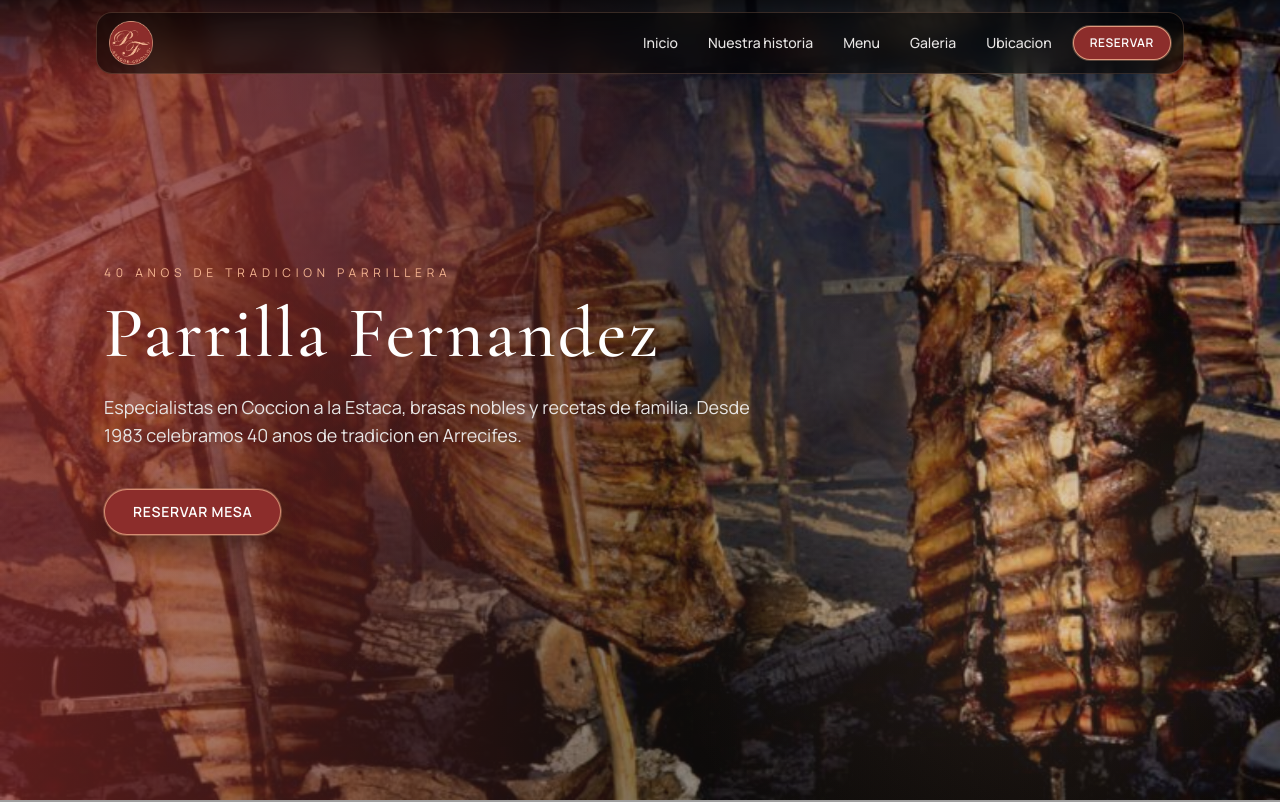
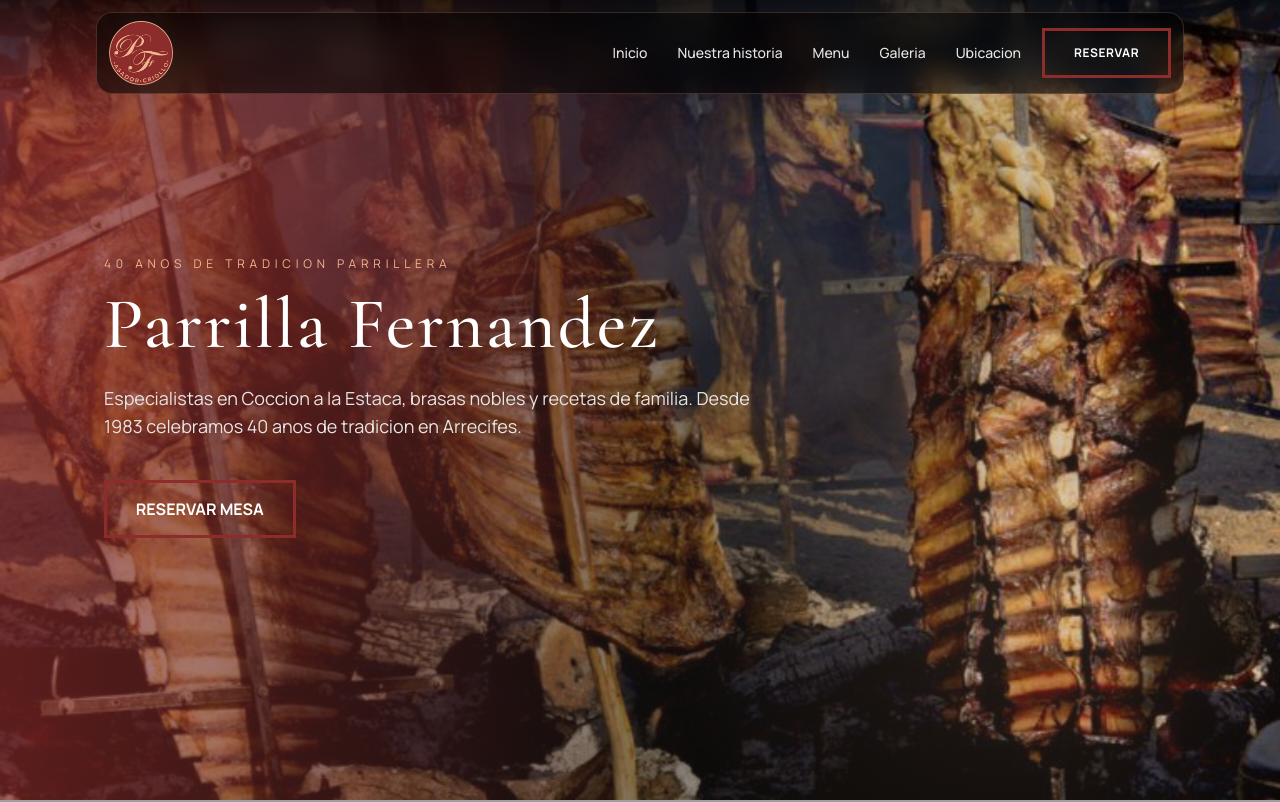
Before and after one commit to valentinomaseda/parrilla-fernandez, a React (Vite) app: page / in a window 1280 px wide. Shown: the top 802 px of the page. Built offline with nearby package versions, Linux system fonts and the light colour scheme; grey boxes are pictures that could not be loaded.

Commit message:
feat: update button styles and structure for consistency across components

```diff
--- a/src/components/Footer.jsx
+++ b/src/components/Footer.jsx
@@ -19,7 +19,7 @@
             href="https://wa.me/5492478460000?text=Hola%20Parrilla%20Fernandez,%20quiero%20reservar%20una%20mesa"
             target="_blank"
             rel="noreferrer"
-            className="mt-5 inline-flex rounded-full border border-brand-cream/70 bg-brand-red px-5 py-2 text-sm font-semibold uppercase tracking-wide text-white transition hover:bg-[#7a2523]"
+            className="btn mt-5 text-sm uppercase tracking-wide"
           >
             Reservar por WhatsApp
           </a>
--- a/src/components/HeroSection.jsx
+++ b/src/components/HeroSection.jsx
@@ -44,17 +44,21 @@
           Desde 1983 celebramos 40 anos de tradicion en Arrecifes.
         </motion.p>
 
-        <motion.a
+        <motion.div
           initial={{ opacity: 0, y: 24 }}
           animate={{ opacity: 1, y: 0 }}
           transition={{ duration: 0.7, delay: 0.3 }}
-          href="https://wa.me/5492478460000?text=Hola%20Parrilla%20Fernandez,%20quiero%20reservar%20una%20mesa"
-          target="_blank"
-          rel="noreferrer"
-          className="mt-10 inline-flex items-center rounded-full border border-brand-cream/70 bg-brand-red px-7 py-3 text-sm font-semibold uppercase tracking-wider text-white shadow-glow transition duration-300 hover:bg-[#7a2523]"
+          className="mt-10"
         >
-          Reservar Mesa
-        </motion.a>
+          <a
+            className="btn"
+            href="https://wa.me/5492478460000?text=Hola%20Parrilla%20Fernandez,%20quiero%20reservar%20una%20mesa"
+            target="_blank"
+            rel="noreferrer"
+          >
+            RESERVAR MESA
+          </a>
+        </motion.div>
       </div>
     </header>
   );
--- a/src/components/Navbar.jsx
+++ b/src/components/Navbar.jsx
@@ -22,7 +22,7 @@
       <div className="mx-auto max-w-6xl px-4 pt-3 sm:px-8">
         <div className="flex items-center justify-between rounded-2xl border border-brand-cream/20 bg-black/55 px-3 py-2 backdrop-blur-md">
           <a href="#inicio" className="shrink-0" aria-label="Ir al inicio">
-            <img src="/logo.png" alt="Parrilla Fernandez" className="h-10 w-auto sm:h-11" />
+            <img src="/logo.png" alt="Parrilla Fernandez" className="h-14 w-auto sm:h-16 transition-all duration-200" />
           </a>
 
           <div className="hidden items-center gap-1 md:flex">
@@ -40,7 +40,7 @@
               href={reserveHref}
               target="_blank"
               rel="noreferrer"
-              className="ml-1 rounded-full border border-brand-cream/80 bg-brand-red px-4 py-2 text-xs font-semibold uppercase tracking-wider text-white shadow-glow transition hover:bg-[#7a2523]"
+              className="btn ml-1 text-xs uppercase tracking-wider"
             >
               Reservar
             </a>
--- a/src/index.css
+++ b/src/index.css
@@ -1,3 +1,36 @@
+/* Botón CTA estilo Uiverse.io */
+.btn {
+  display: inline-block;
+  padding: 0.9rem 1.8rem;
+  font-size: 16px;
+  font-weight: 700;
+  color: white;
+  border: 3px solid #8c2d2b;
+  cursor: pointer;
+  position: relative;
+  background-color: transparent;
+  text-decoration: none;
+  overflow: hidden;
+  z-index: 1;
+  font-family: "Manrope", sans-serif;
+}
+
+.btn::before {
+  content: "";
+  position: absolute;
+  left: 0;
+  top: 0;
+  width: 100%;
+  height: 100%;
+  background-color: #8c2d2b;
+  transform: translateX(-100%);
+  transition: all .3s;
+  z-index: -1;
+}
+
+.btn:hover::before {
+  transform: translateX(0);
+}
 /* Textura sutil para AboutSection */
 .about-texture {
   background-color: #f5b591;
```
